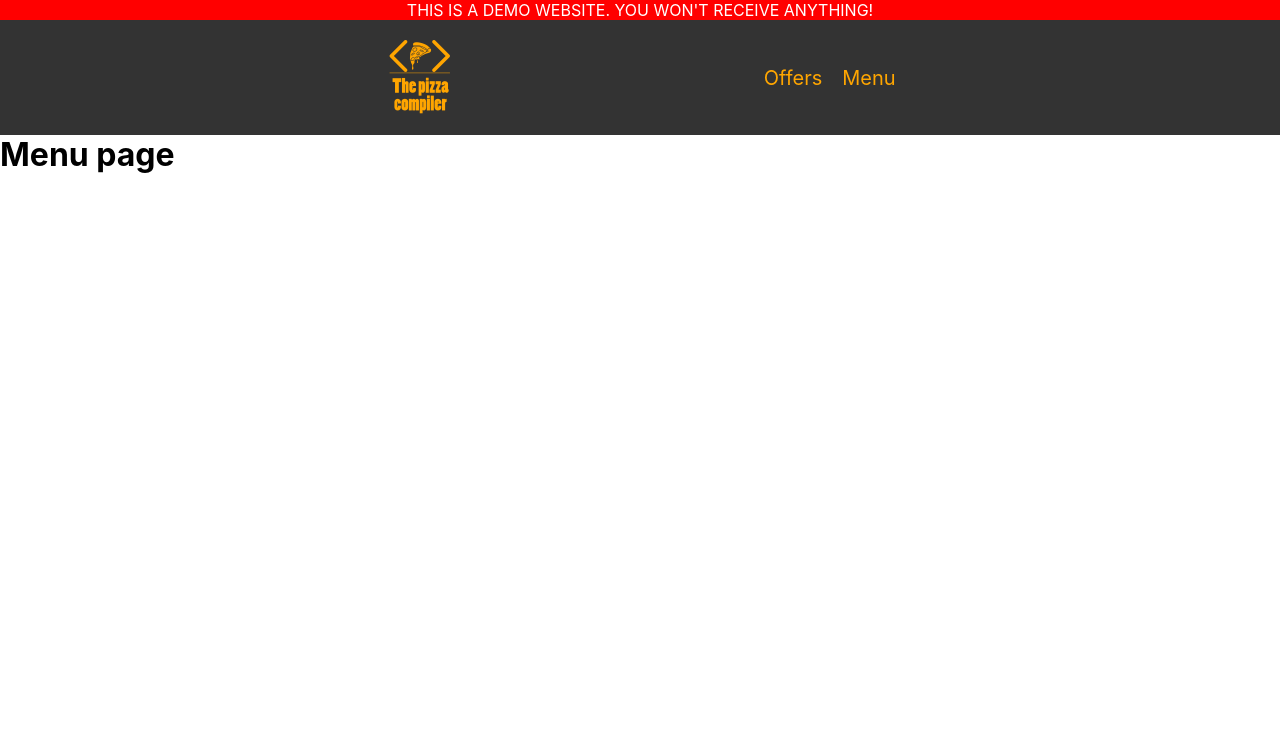
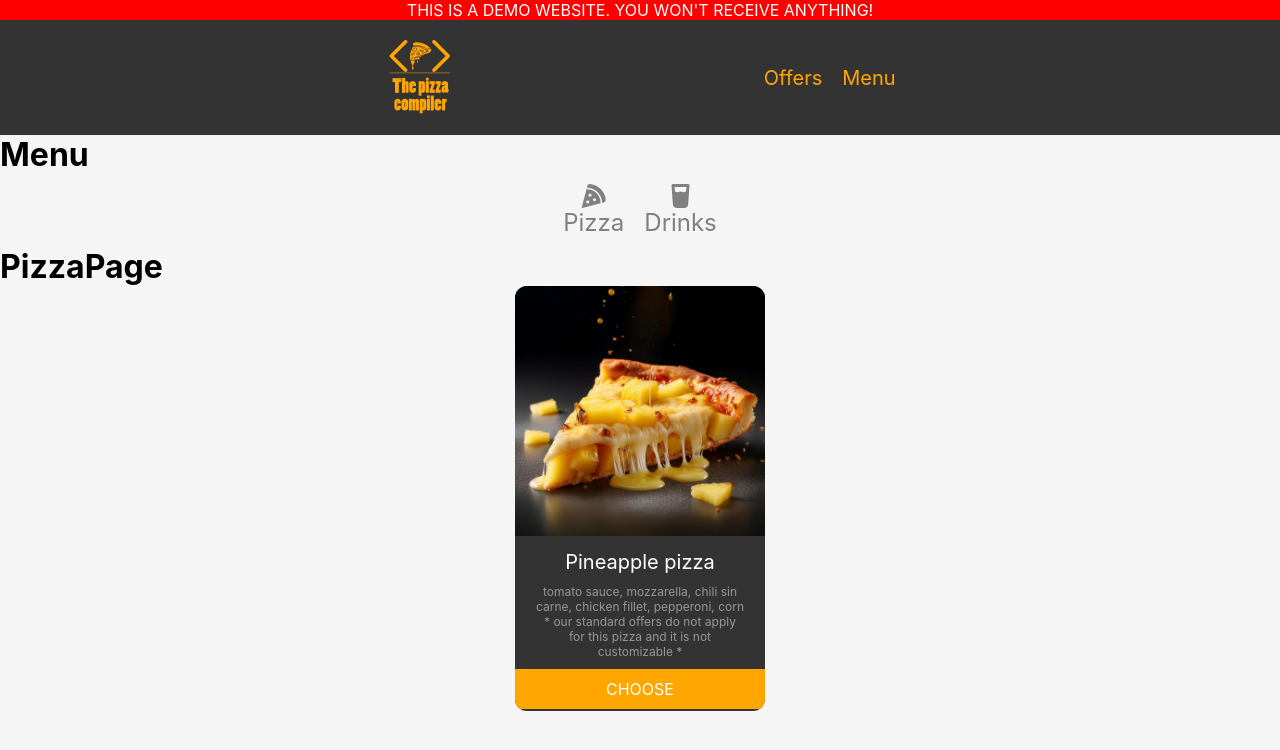
Before and after one commit to Dimpex0/ThePizzaCompiler, a React (Create React App) app in the folder frontend/: page /menu in a window 1280 px wide. Shown: the top 750 px of the page. Built offline with nearby package versions, Linux system fonts and the light colour scheme.

Commit message:
set up menu routes; designed pizza card; set up menu items select component and styled it;

```diff
--- a/frontend/public/index.html
+++ b/frontend/public/index.html
@@ -24,6 +24,10 @@
       work correctly both with client-side routing and a non-root public URL.
       Learn how to configure a non-root public URL by running `npm run build`.
     -->
+    <script
+      src="https://kit.fontawesome.com/0b1ca8c563.js"
+      crossorigin="anonymous"
+    ></script>
     <title>The pizza compiler</title>
   </head>
   <body>
--- a/frontend/src/App.js
+++ b/frontend/src/App.js
@@ -1,12 +1,27 @@
 import { createBrowserRouter, RouterProvider } from "react-router-dom";
 import RootPage from "./pages/Root/Root";
 import MenuPage from "./pages/Menu/Menu";
+import PizzaPage from "./pages/Pizza/Pizza";
+import DrinksPage from "./pages/Drinks/Drinks";
 
 const router = createBrowserRouter([
   {
     path: "/",
     element: <RootPage />,
-    children: [{ path: "menu", element: <MenuPage /> }],
+    children: [
+      {
+        path: "menu",
+        element: <MenuPage />,
+        children: [
+          {
+            index: true,
+            element: <PizzaPage />,
+          },
+          { path: "pizza", element: <PizzaPage /> },
+          { path: "drinks", element: <DrinksPage /> },
+        ],
+      },
+    ],
   },
 ]);
 
--- /dev/null
+++ b/frontend/src/components/MenuSelect/MenuSelect.css
@@ -0,0 +1,27 @@
+.menu-select-container {
+  display: flex;
+  align-items: center;
+  justify-content: center;
+}
+
+.select-link-container {
+  text-decoration: none;
+  color: gray;
+  display: flex;
+  flex-direction: column;
+  align-items: center;
+  justify-content: center;
+  font-size: 24px;
+  padding: 10px;
+  transition: 300ms;
+}
+
+.select-link-container:hover {
+  background-color: var(--red);
+  color: white;
+}
+
+.select-link-container.active {
+  background-color: var(--red);
+  color: white;
+}
--- /dev/null
+++ b/frontend/src/components/MenuSelect/MenuSelect.js
@@ -0,0 +1,27 @@
+import React from "react";
+import { NavLink } from "react-router-dom";
+
+import "./MenuSelect.css";
+
+export default function MenuSelect() {
+  return (
+    <section className="menu-select-container">
+      <NavLink
+        activeClassName="active"
+        to="/menu/pizza"
+        className="select-link-container"
+      >
+        <i className="fa-solid fa-pizza-slice"></i>
+        <p>Pizza</p>
+      </NavLink>
+      <NavLink
+        activeClassName="active"
+        to="/menu/drinks"
+        className="select-link-container"
+      >
+        <i className="fa-solid fa-glass-water"></i>
+        <p>Drinks</p>
+      </NavLink>
+    </section>
+  );
+}
--- /dev/null
+++ b/frontend/src/components/PizzaCard/PizzaCard.css
@@ -0,0 +1,43 @@
+.pizza-card-container {
+  width: 250px;
+  height: 425px;
+  text-align: center;
+  background-color: var(--dark-grey);
+  border-radius: 12px;
+  overflow: hidden;
+  margin: auto;
+  color: white;
+}
+
+.pizza-card-container img {
+  width: 100%;
+  aspect-ratio: 1/1;
+}
+
+.pizza-card-title {
+  margin: 10px 0;
+  font-size: 20px;
+}
+
+.pizza-card-ingredients {
+  margin: 10px 0;
+  padding: 0 20px;
+  font-size: 12px;
+  color: rgb(151, 151, 151);
+  height: 75px;
+}
+
+.pizza-card-container a {
+  all: unset;
+  cursor: pointer;
+  display: block;
+  background-color: var(--yellow);
+  width: 100%;
+  text-transform: uppercase;
+  padding: 10px 0;
+  transition: 300ms;
+}
+
+.pizza-card-container a:hover {
+  background-color: var(--red);
+}
--- /dev/null
+++ b/frontend/src/components/PizzaCard/PizzaCard.js
@@ -0,0 +1,19 @@
+import React from "react";
+import { Link } from "react-router-dom";
+import pizzaPng from "../../assets/demo/images/Pizza.png";
+import "./PizzaCard.css";
+
+export default function PizzaCard() {
+  return (
+    <div className="pizza-card-container">
+      <img src={pizzaPng} />
+      <p className="pizza-card-title">Pineapple pizza</p>
+      <p className="pizza-card-ingredients">
+        tomato sauce, mozzarella, chili sin carne, chicken fillet, pepperoni,
+        corn * our standard offers do not apply for this pizza and it is not
+        customizable *
+      </p>
+      <Link to="/">choose</Link>
+    </div>
+  );
+}
--- a/frontend/src/index.css
+++ b/frontend/src/index.css
@@ -7,6 +7,8 @@
 :root {
   --yellow: #ffa600;
   --dark-grey: #333333;
+  --red: #ff6347;
+  --white-smoke: #f5f5f5;
 }
 
 body {
@@ -16,6 +18,7 @@ body {
     sans-serif;
   -webkit-font-smoothing: antialiased;
   -moz-osx-font-smoothing: grayscale;
+  background-color: var(--white-smoke);
 }
 
 code {
--- /dev/null
+++ b/frontend/src/pages/Drinks/Drinks.js
@@ -0,0 +1,5 @@
+import React from "react";
+
+export default function DrinksPage() {
+  return <h1>Drinks Page</h1>;
+}
--- a/frontend/src/pages/Menu/Menu.js
+++ b/frontend/src/pages/Menu/Menu.js
@@ -1,5 +1,13 @@
 import React from "react";
+import { Outlet } from "react-router-dom";
+import MenuSelect from "../../components/MenuSelect/MenuSelect";
 
 export default function MenuPage() {
-  return <h1>Menu page</h1>;
+  return (
+    <>
+      <h1>Menu</h1>
+      <MenuSelect />
+      <Outlet />
+    </>
+  );
 }
--- /dev/null
+++ b/frontend/src/pages/Pizza/Pizza.js
@@ -0,0 +1,11 @@
+import React from "react";
+import PizzaCard from "../../components/PizzaCard/PizzaCard";
+
+export default function PizzaPage() {
+  return (
+    <>
+      <h1>PizzaPage</h1>
+      <PizzaCard />
+    </>
+  );
+}
```
Also changed, not shown: frontend/src/assets/demo/images/Pizza.png (added), 1 other file (tests, documents, lock files or other folders).
